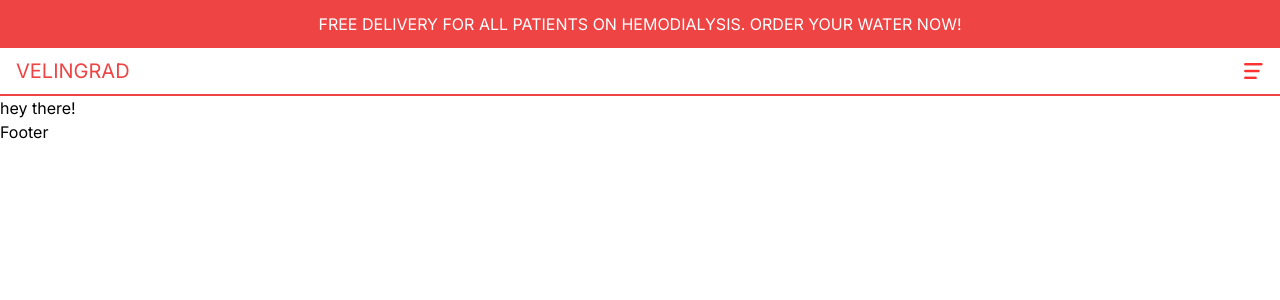
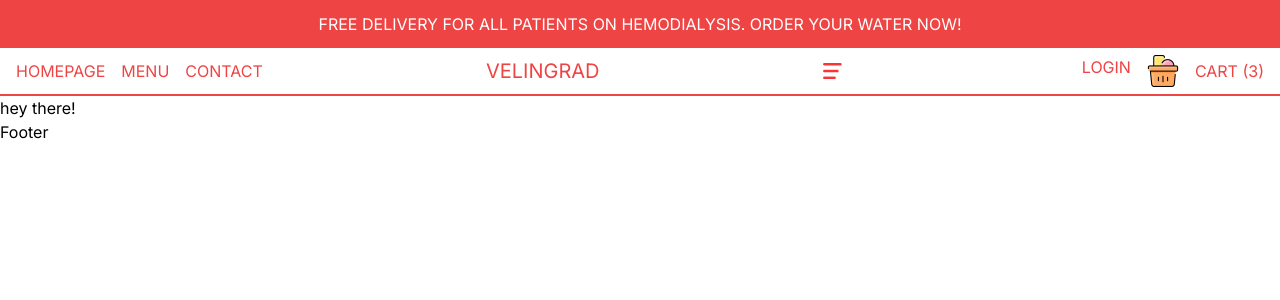
Before and after one commit to TankEngine-ish/Water_Takeaway_Service_Full_Stack_Application, a Next.js app: page / in a window 1280 px wide. Shown: the top 300 px of the page. Built offline with nearby package versions, Linux system fonts and the light colour scheme.

Commit message:
add links appearing on :md size screen

```diff
--- a/src/components/Navbar.tsx
+++ b/src/components/Navbar.tsx
@@ -1,16 +1,38 @@
 import React from 'react';
 import Menu from './Menu';
 import Link from 'next/link';
+import CartIcon from './CartIcon';
 const Navbar = () => {
+
+  const user = false;
   return (
   <div className="h-12 text-red-500 p-4 flex items-center justify-between border-b-2 border-b-red-500 uppercase">
-    {}
+    {/* Left Links */}
+    <div className="hidden md:flex gap-4">
+    <Link href="/">Homepage</Link>
+    <Link href="/menu">Menu</Link>
+    <Link href="/">Contact</Link>
+    </div>
+    {/* Logo */}
     <div className="text-xl">
-      <Link href={''}>Velingrad</Link>
+      <Link href="/">Velingrad</Link>
     </div>
-    {}
+    {/* Mobile Menu */}
+    <div className="md:hidden"></div>
     <div>
       <Menu/>
+    </div>
+    {/* Right Links */}
+    <div className="hidden md:flex gap-4">
+      <div>
+
+      </div>
+      {!user ? (
+    <Link href="/login">Login</Link>
+      ) : (
+    <Link href="/orders">Orders</Link>
+      )}
+    <CartIcon/>
     </div>
 </div>
 )
```
